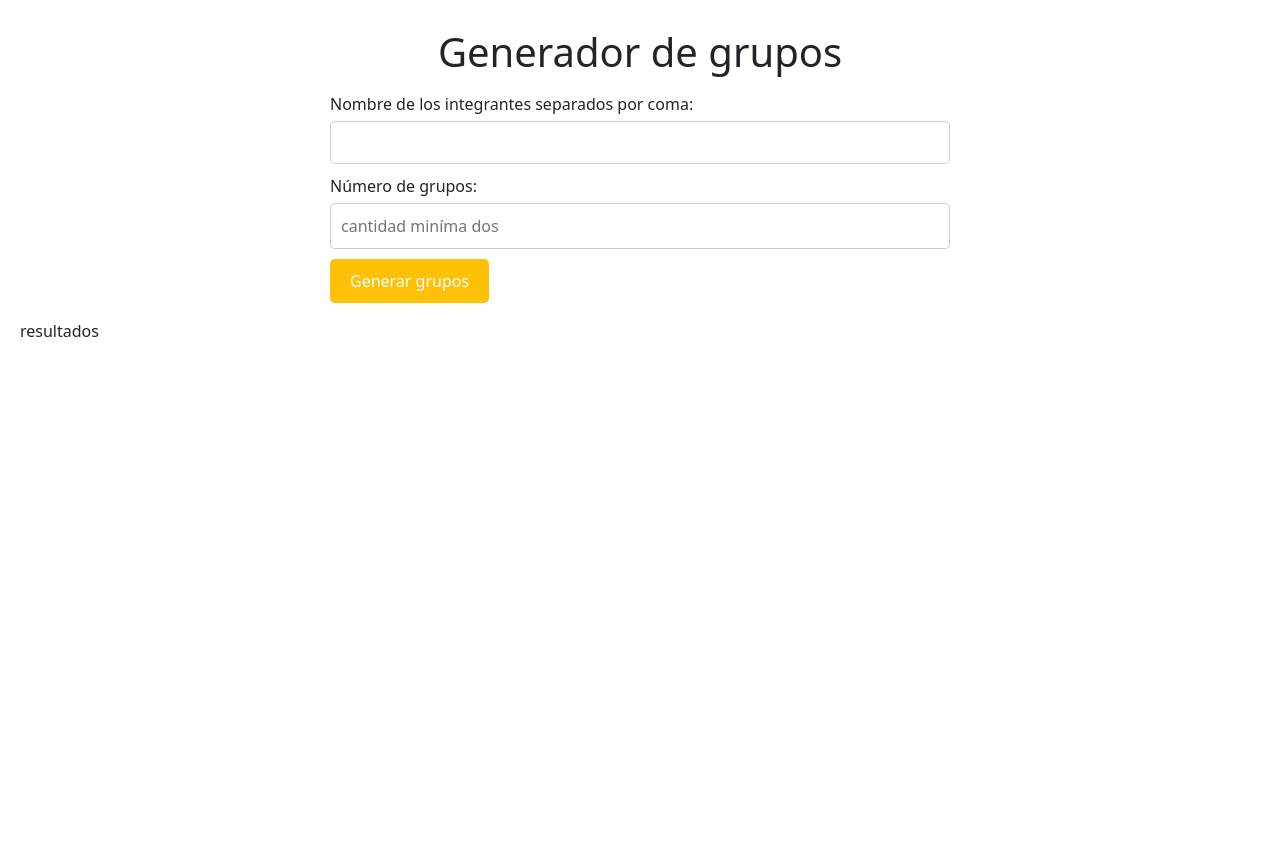
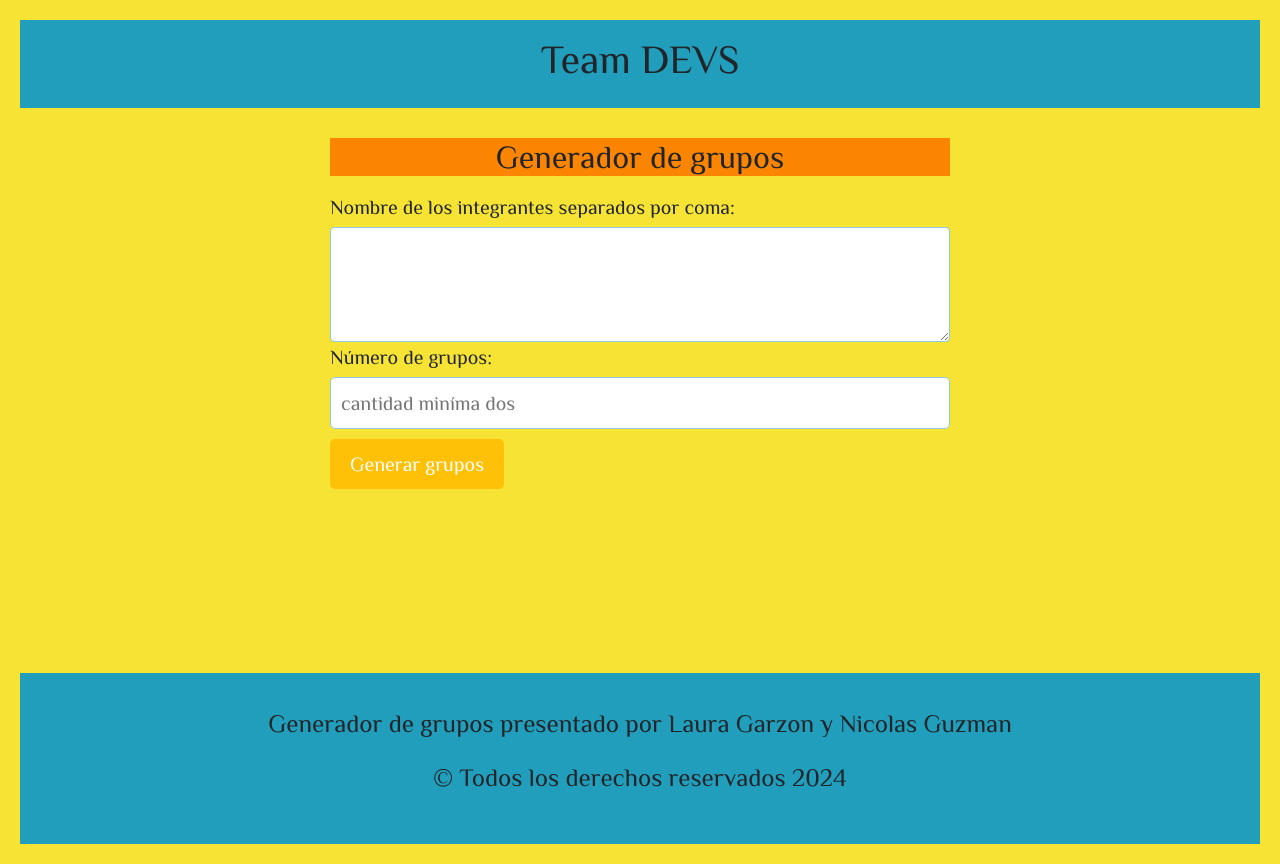
Before and after one commit to Nicolasg16/proyecto_en_grupo, a plain HTML site: page index.html in a window 1280 px wide. Before the commit the page ends 800 px from the top, so only its background shows below. Drawn offline with nearby package versions, Linux system fonts and the light colour scheme; a web font is replaced by a local one.

Commit message:
Actualizacion Final

```diff
--- a/css/main.css
+++ b/css/main.css
@@ -1,15 +1,34 @@
+@import url('https://fonts.googleapis.com/css2?family=Philosopher:ital,wght@0,400;0,700;1,400;1,700&family=Playfair+Display:ital,wght@0,400..900;1,400..900&display=swap');
+
 body {
-    font-family: Arial, sans-serif;
     line-height: 1.6;
     color: #333;
     background-color: #f4f4f4;
     padding: 20px;
   }
+.body{
+    background-color: rgb(246, 227, 51);
+    font-family:"Philosopher", sans-serif;
 
-  h1 {
+}
+
+h2 {
     text-align: center;
     margin-bottom: 30px;
-  }
+    background-color: #FB8500;
+}
+
+header{
+    background-color: #219EBC;
+    text-align: center;
+    margin-bottom: 30px;
+    padding: 1rem;
+}
+
+h1{
+    font-size: 100px;
+}
+
   form {
     width: 50%;
     margin: 0 auto;
@@ -30,6 +49,7 @@ body {
   label {
     display: block;
     margin-bottom: 5px;
+    font-size: 20px;
   }
 
   input[type="text"],
@@ -40,6 +60,8 @@ body {
     border-radius: 5px;
     box-sizing: border-box;
     margin-bottom: 10px;
+    border-color: #8ecae6;
+    font-size: 20px;
   }
 
   input[type="submit"] {
@@ -50,12 +72,14 @@ body {
     border-radius: 5px;
     cursor: pointer;
     transition: background-color 0.3s ease;
+    font-size: 20px;
   }
 
   input[type="submit"]:hover {
-    background-color: #e0b307;
+    background-color: #FB8500;
+    font-size: 20px;
+
   }
-
 
 
   #resultado {
@@ -117,3 +141,18 @@ body {
     display: block;
     margin: 0 auto;
   }
+
+  table,tr{
+    background-color: #219EBC;
+  }
+
+  #nombreIntegrantes{
+   border-color: #8ECAE6 ;
+  }
+
+ footer{
+    background-color: #219EBC;
+    text-align: center;
+    padding: 2rem;
+    font-size: 25px;
+ }
--- a/index.html
+++ b/index.html
@@ -5,24 +5,25 @@
     <meta name="viewport" content="width=device-width, initial-scale=1.0" />
     <link rel="stylesheet" href="css/main.css" />
     <link href="https://cdn.jsdelivr.net/npm/bootstrap@5.3.2/dist/css/bootstrap.min.css" rel="stylesheet" integrity="sha384-T3c6CoIi6uLrA9TneNEoa7RxnatzjcDSCmG1MXxSR1GAsXEV/Dwwykc2MPK8M2HN" crossorigin="anonymous">
+
     <title>Genrador de grupos</title>
   </head>
-  <body>
+  <body class="body">
     <header>
-      <h1></h1>
+      <h1>Team DEVS</h1>
     </header>
     <main>
       <form id="grupoForm">
         <fieldset>
           <legend>
-            <h1>Generador de grupos</h1>
+            <h2>Generador de grupos</h2>
           </legend>
           <label for="nombreIntegrantes">Nombre de los integrantes separados por coma:</label>
-          <input class="form-control form-control-sm"  class="nombreIntegrantes" class="form-control form-control-lg"
+          <textarea class="form-control form-control-sm"  rows="5"
             type="text"
             name="nombreIntegrantes"
             id="nombreIntegrantes"
-            required/>
+            required> </textarea>
           <label for="numeroIntegrantes">Número de grupos:</label>
           <input
             type="number"
@@ -35,13 +36,22 @@
         <input type="submit" value="Generar grupos" class="btn btn-outline-warning "/>
       </form>
 
-      <ul id="resultado">resultados</ul>
+      <ul id="resultado"></ul>
     </main>
 
-    <footer></footer>
+    <br>
+    <br>
+    <br>
+    <br>
+    <br>
+    <br>
+    <br>
+    <footer>
+      <p>Generador de grupos presentado por Laura Garzon y Nicolas Guzman</p>
+      <p>&copy Todos los derechos reservados 2024</p>
+    </footer>
+
     <script src="js/main.js"></script>
-
     <script src="https://cdn.jsdelivr.net/npm/bootstrap@5.3.2/dist/js/bootstrap.bundle.min.js" integrity="sha384-C6RzsynM9kWDrMNeT87bh95OGNyZPhcTNXj1NW7RuBCsyN/o0jlpcV8Qyq46cDfL" crossorigin="anonymous"></script>
-
   </body>
 </html>
```
